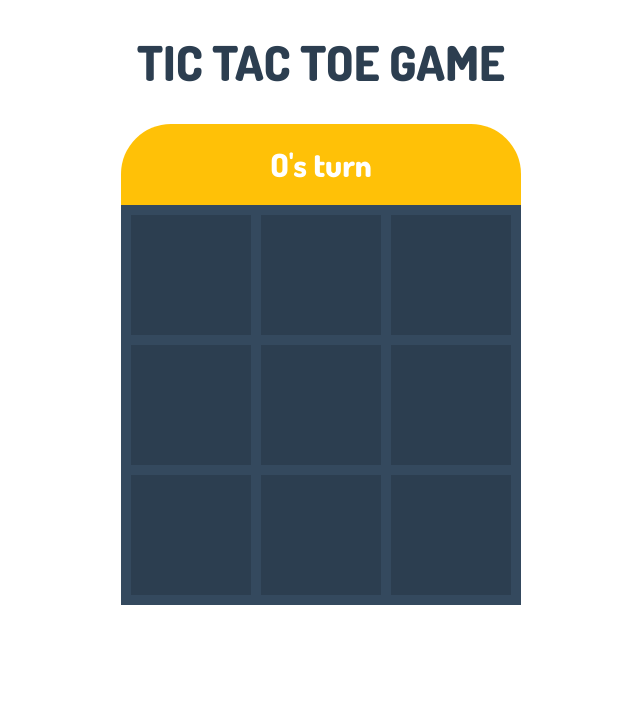
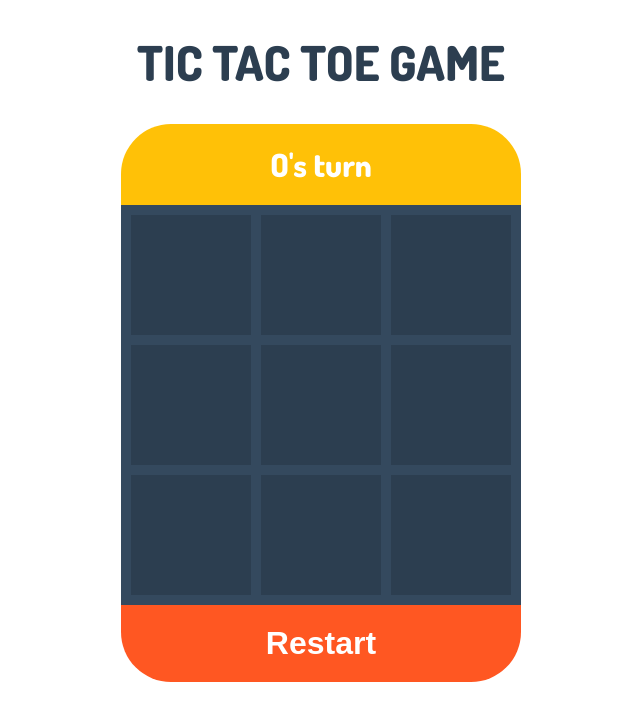
Before and after one commit to elattariyassine/Vue-js-apps, a Vue app in the folder tic-tac-toe/: page / in a window 1280 px wide. Shown: the top 720 px of the page, without its empty margins (319-959 px from the left). Built offline with nearby package versions, Linux system fonts and the light colour scheme.

Commit message:
[TIC] add restart game

```diff
--- a/tic-tac-toe/src/App.vue
+++ b/tic-tac-toe/src/App.vue
@@ -2,12 +2,14 @@
   <div id="app">
       <h1>Tic Tac Toe Game</h1>
       <Grid></Grid>
+      <button class="restart" @click="restart">Restart</button>
   </div>
 </template>
 
 <script>
 
 import Grid from './components/Grid.vue';
+import EventBus from './eventBus';
 
 export default {
   name: 'App',
@@ -22,6 +24,12 @@ export default {
                 X: 0
             }
         }
+    },
+    methods: {
+      restart(){
+        EventBus.$emit('clearCells');
+        this.matches++;
+      }
     }
 }
 </script>
@@ -42,5 +50,18 @@ export default {
   font-weight: bold;
   font-size: 3em;
 }
-
+.restart{
+  width: 100%;
+  margin: 0;
+  background-color: #ff5722;
+  border: none;
+  color: white;
+  padding: 20px 0;
+  border-bottom-left-radius: 50px;
+  border-bottom-right-radius: 50px;
+  font-weight: bold;
+  cursor: pointer;
+  outline: none;
+  font-size: 2em;
+}
 </style>
--- a/tic-tac-toe/src/components/Cell.vue
+++ b/tic-tac-toe/src/components/Cell.vue
@@ -28,6 +28,10 @@ export default {
         EventBus.$on('freeze', () => {
             this.canPlaceMark = false;
         });
+        EventBus.$on('clearCells', () => {
+            this.mark = '';
+            this.canPlaceMark = true;
+        });
     }
 }
 </script>
```
